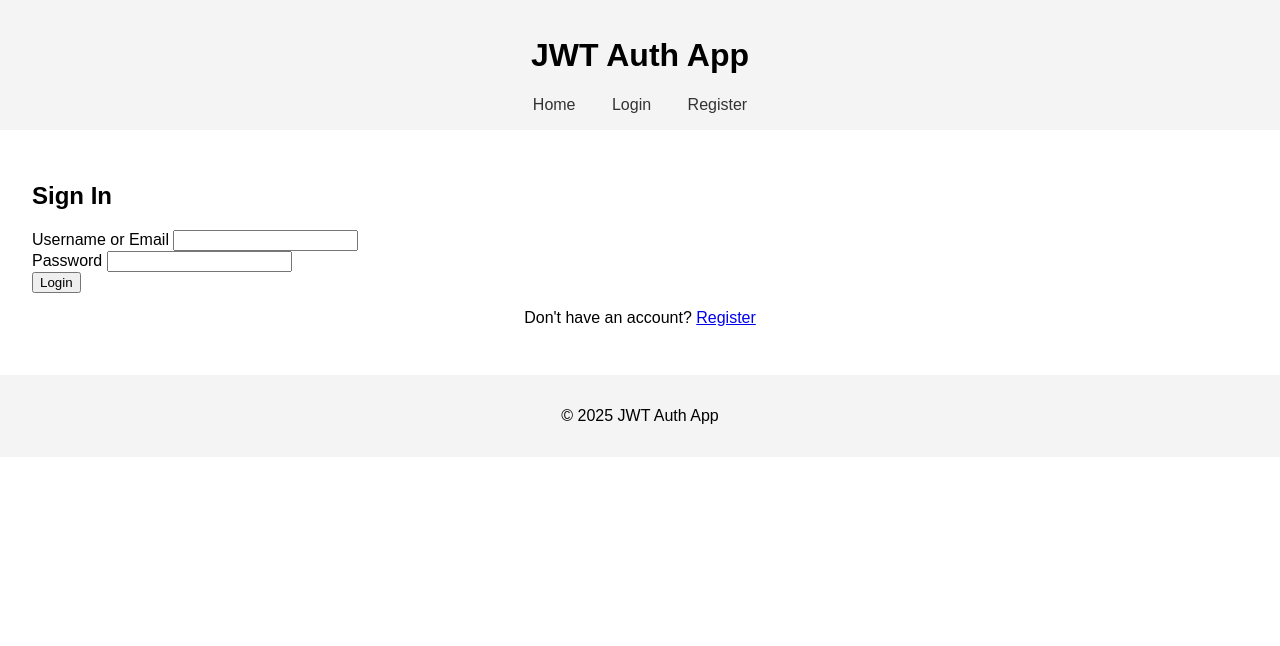
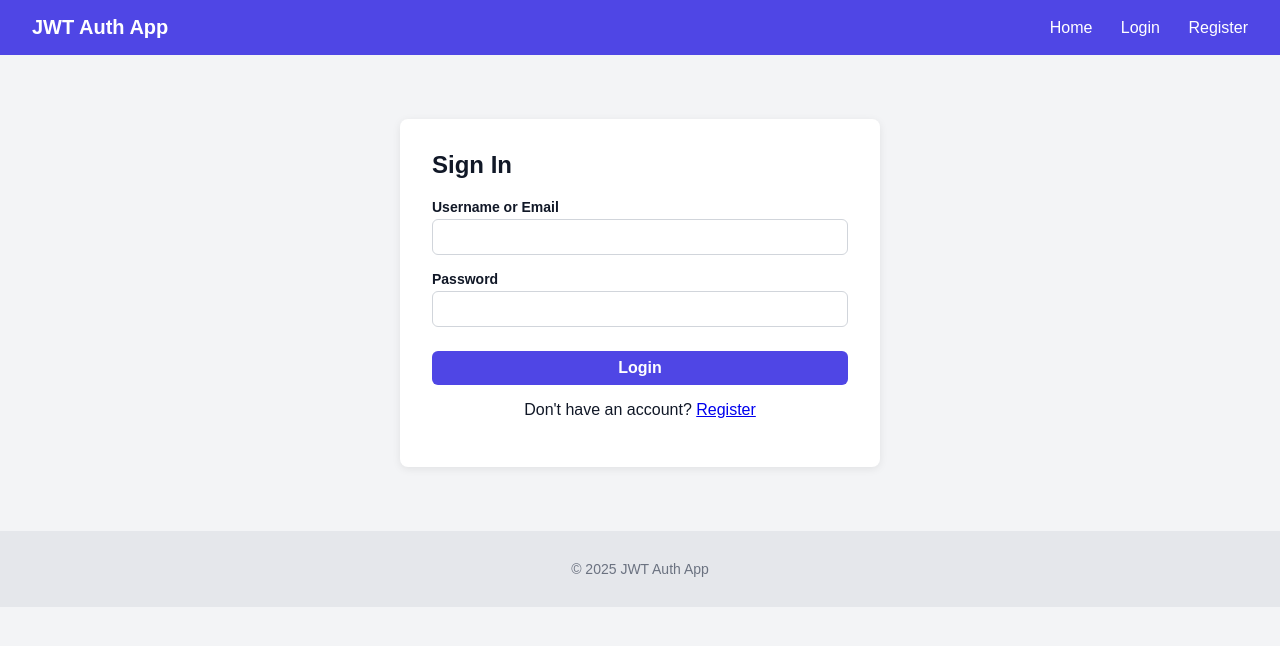
Before and after one commit to KKS071/assignment13_jwt_auth_e2e, a FastAPI app: page /login in a window 1280 px wide. Shown: the top 646 px of the page. Run offline with FastAPI, Linux system fonts and the light colour scheme.

Commit message:
Modified CSS and JS files

```diff
--- a/static/css/style.css
+++ b/static/css/style.css
@@ -1,23 +1,109 @@
-/* static/css/style.css */
+/* File: static/css/style.css */
+/* Purpose: Global app styles */
+
+*, *::before, *::after { box-sizing: border-box; }
 
 body {
-    font-family: Arial, sans-serif;
-    margin: 0;
-    padding: 0;
+  font-family: Arial, sans-serif;
+  margin: 0;
+  padding: 0;
+  background: #f3f4f6;
+  color: #111827;
 }
 
-header, footer {
-    background-color: #f4f4f4;
-    padding: 1rem;
-    text-align: center;
+header {
+  background: #4f46e5;
+  color: white;
+  padding: 1rem 2rem;
+  display: flex;
+  align-items: center;
+  justify-content: space-between;
 }
 
+header h1 { margin: 0; font-size: 1.25rem; }
+
 nav a {
-    margin: 0 1rem;
-    text-decoration: none;
-    color: #333;
+  color: white;
+  text-decoration: none;
+  margin-left: 1.5rem;
+  font-weight: 500;
 }
 
-main {
-    padding: 2rem;
+nav a:hover { text-decoration: underline; }
+
+main { padding: 2rem; }
+
+footer {
+  text-align: center;
+  padding: 1rem;
+  background: #e5e7eb;
+  color: #6b7280;
+  font-size: 0.875rem;
 }
+
+/* Form container */
+.form-container {
+  max-width: 480px;
+  margin: 2rem auto;
+  background: white;
+  padding: 2rem;
+  border-radius: 8px;
+  box-shadow: 0 2px 8px rgba(0,0,0,0.08);
+}
+
+.form-container h2 { margin-top: 0; }
+
+.form-group { margin-bottom: 1rem; }
+
+.form-group label {
+  display: block;
+  font-weight: 600;
+  margin-bottom: 0.25rem;
+  font-size: 0.875rem;
+}
+
+.form-group input,
+.form-group select {
+  width: 100%;
+  padding: 0.5rem 0.75rem;
+  border: 1px solid #d1d5db;
+  border-radius: 6px;
+  font-size: 1rem;
+}
+
+/* Buttons */
+.btn {
+  display: inline-block;
+  padding: 0.5rem 1.25rem;
+  border: none;
+  border-radius: 6px;
+  font-size: 1rem;
+  cursor: pointer;
+  font-weight: 600;
+}
+
+.btn-primary { background: #4f46e5; color: white; width: 100%; margin-top: 0.5rem; }
+.btn-primary:hover { background: #4338ca; }
+.btn-danger { background: #ef4444; color: white; }
+.btn-danger:hover { background: #dc2626; }
+.btn-sm { padding: 0.25rem 0.75rem; font-size: 0.875rem; }
+
+/* Alerts */
+.alert {
+  padding: 0.75rem 1rem;
+  border-radius: 6px;
+  margin-bottom: 1rem;
+  font-size: 0.9rem;
+}
+
+.alert-error { background: #fee2e2; border: 1px solid #fca5a5; color: #b91c1c; }
+.alert-success { background: #d1fae5; border: 1px solid #6ee7b7; color: #065f46; }
+.hidden { display: none !important; }
+
+/* Dashboard */
+.dashboard { max-width: 1000px; margin: 0 auto; }
+.dashboard-header { display: flex; justify-content: space-between; align-items: center; margin-bottom: 1.5rem; }
+.card { background: white; border-radius: 8px; padding: 1.5rem; box-shadow: 0 2px 8px rgba(0,0,0,0.06); }
+.table { width: 100%; border-collapse: collapse; }
+.table th, .table td { text-align: left; padding: 0.75rem 1rem; border-bottom: 1px solid #e5e7eb; font-size: 0.9rem; }
+.table thead { background: #f9fafb; }
--- a/static/js/script.js
+++ b/static/js/script.js
@@ -1,2 +1,4 @@
-// Your JavaScript code can go here.
-console.log("JavaScript loaded!");
+// File: static/js/script.js
+// Purpose: Shared JS utilities loaded on every page
+
+console.log("App loaded.");
```
